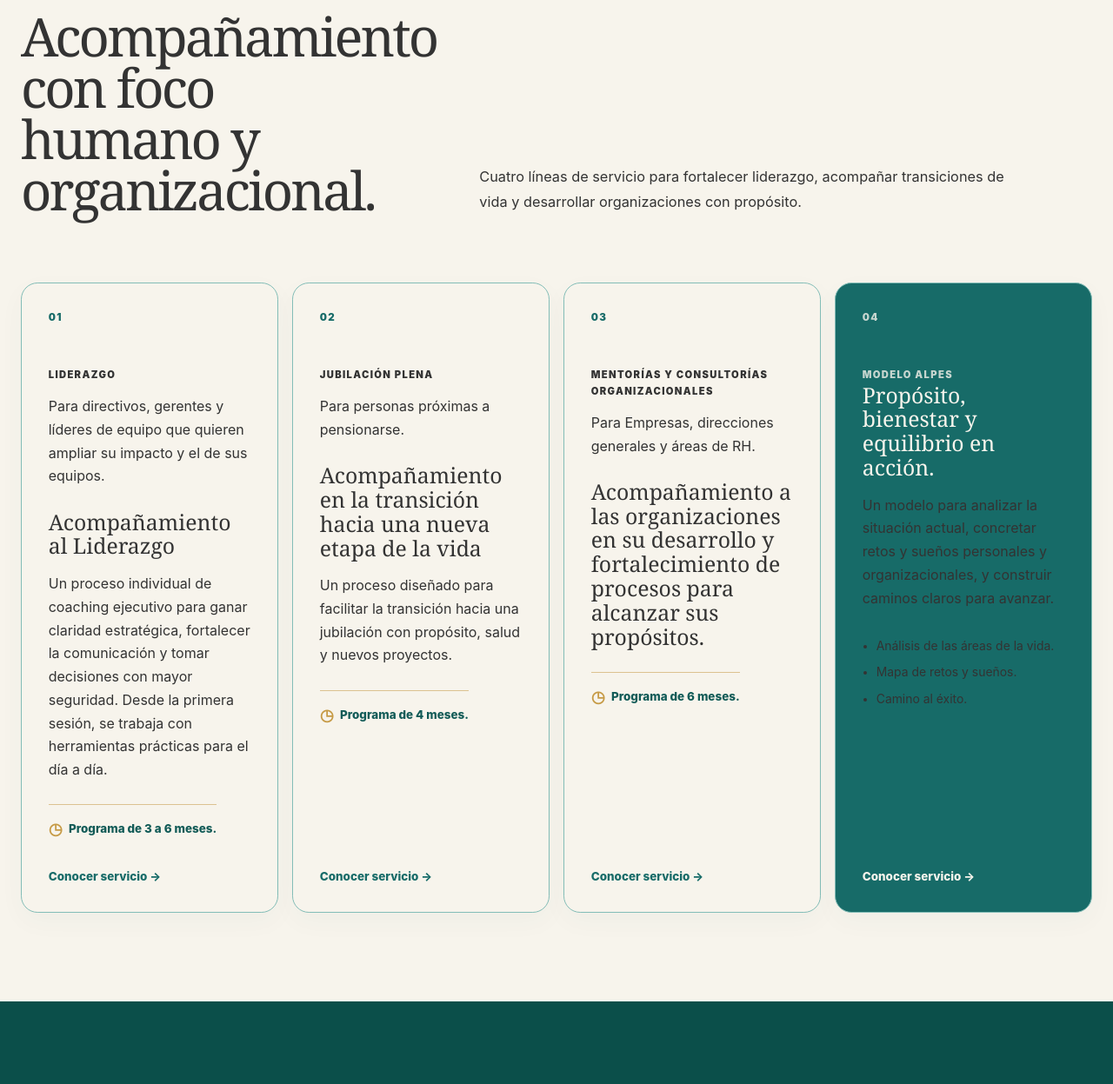
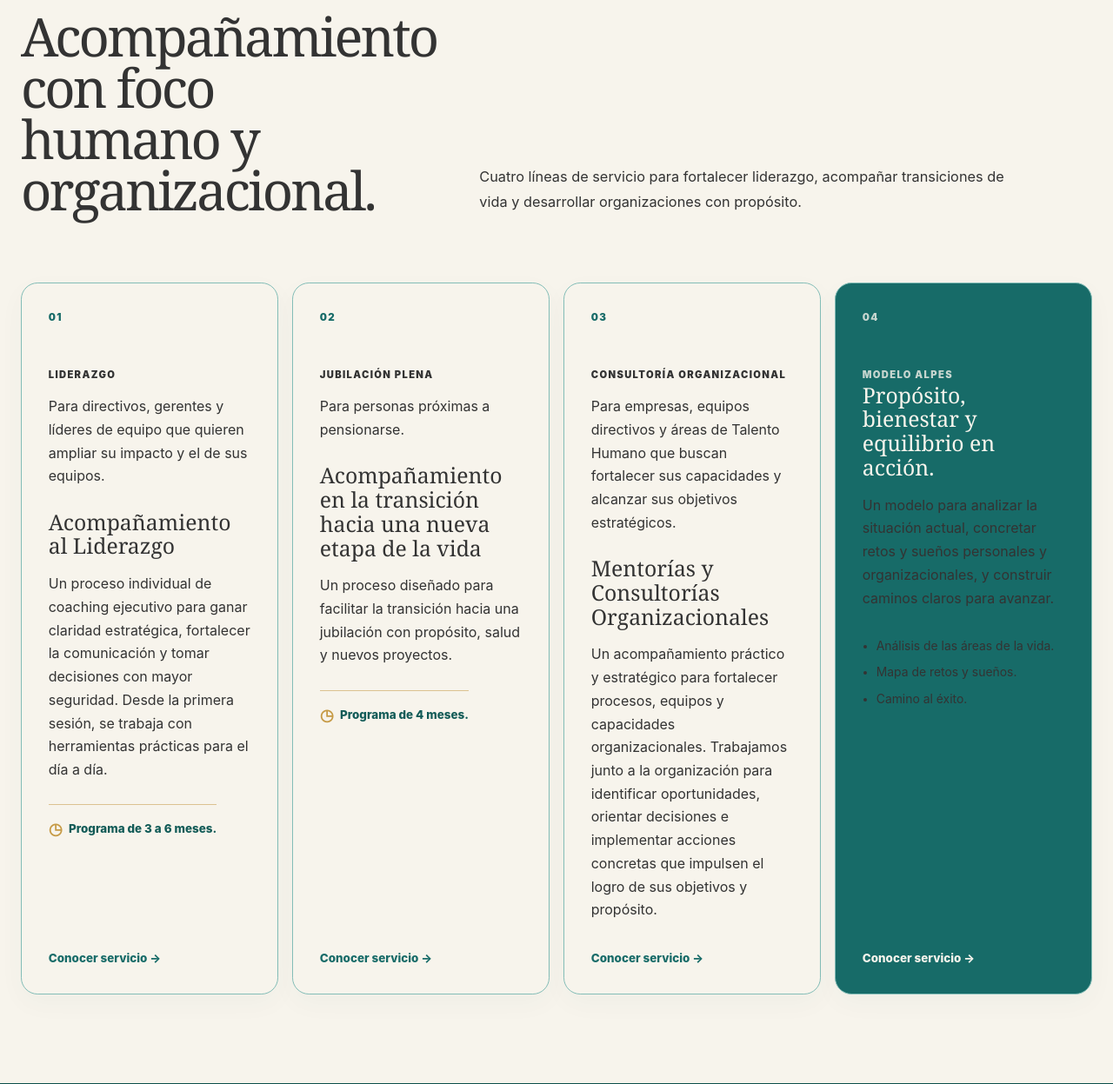
Before and after one commit to CortinezO98/alpes-portal, a Django app: page / in a window 1280 px wide. Shown: the part 1788-3035 px from the top of the page at 87% size. Run offline with Django 5.2, Linux system fonts and the light colour scheme.

Commit message:
content: actualiza la consultoría organizacional

```diff
--- a/templates/portfolio/home.html
+++ b/templates/portfolio/home.html
@@ -124,10 +124,10 @@
             <article class="public-service-card">
                 <span class="public-service-number">03</span>
                 <div>
-                    <p class="public-service-kicker">Mentorías y Consultorías Organizacionales</p>
-                    <p class="public-service-intro">Para Empresas, direcciones generales y áreas de RH.</p>
-                    <h3>Acompañamiento a las organizaciones en su desarrollo y fortalecimiento de procesos para alcanzar sus propósitos.</h3>
-                    <p class="public-service-duration"><span aria-hidden="true">◷</span> Programa de 6 meses.</p>
+                    <p class="public-service-kicker">Consultoría Organizacional</p>
+                    <p class="public-service-intro">Para empresas, equipos directivos y áreas de Talento Humano que buscan fortalecer sus capacidades y alcanzar sus objetivos estratégicos.</p>
+                    <h3>Mentorías y Consultorías Organizacionales</h3>
+                    <p>Un acompañamiento práctico y estratégico para fortalecer procesos, equipos y capacidades organizacionales. Trabajamos junto a la organización para identificar oportunidades, orientar decisiones e implementar acciones concretas que impulsen el logro de sus objetivos y propósito.</p>
                 </div>
             </article>
 
```
